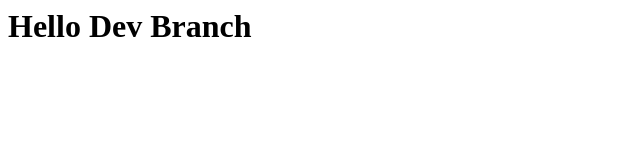
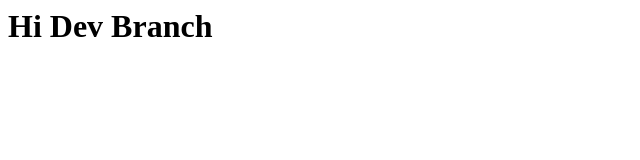
Before and after one commit to aashishgoyal246/flux-dev-stage, a plain HTML site: page index.html in a window 1280 px wide. Shown: the whole page, without its empty margins (0-640 px from the left). Drawn offline with Linux system fonts and the light colour scheme.

Commit message:
Updated index.html

```diff
--- a/index.html
+++ b/index.html
@@ -1 +1 @@
-<h1>Hello Dev Branch</h1>
+<h1>Hi Dev Branch</h1>
```
